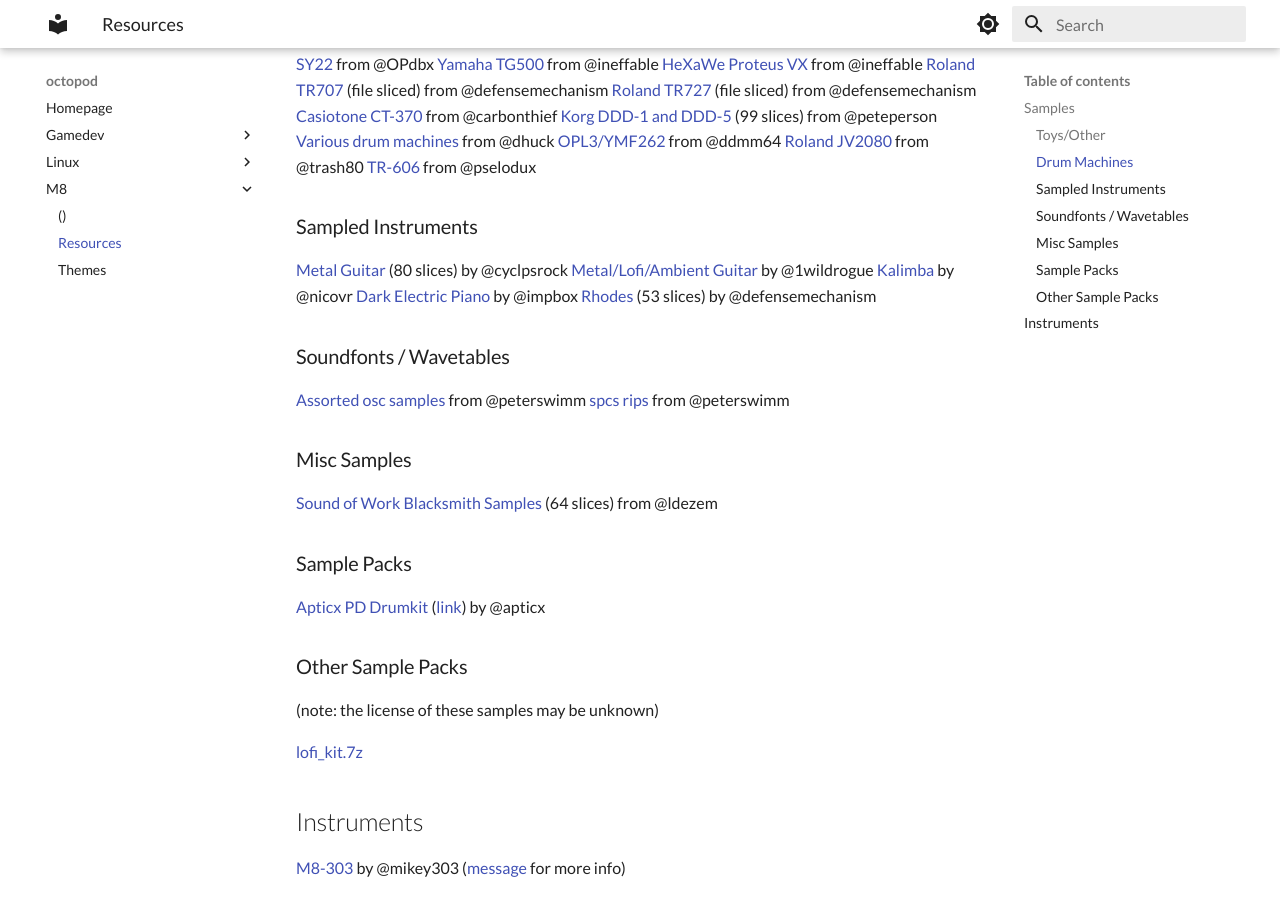
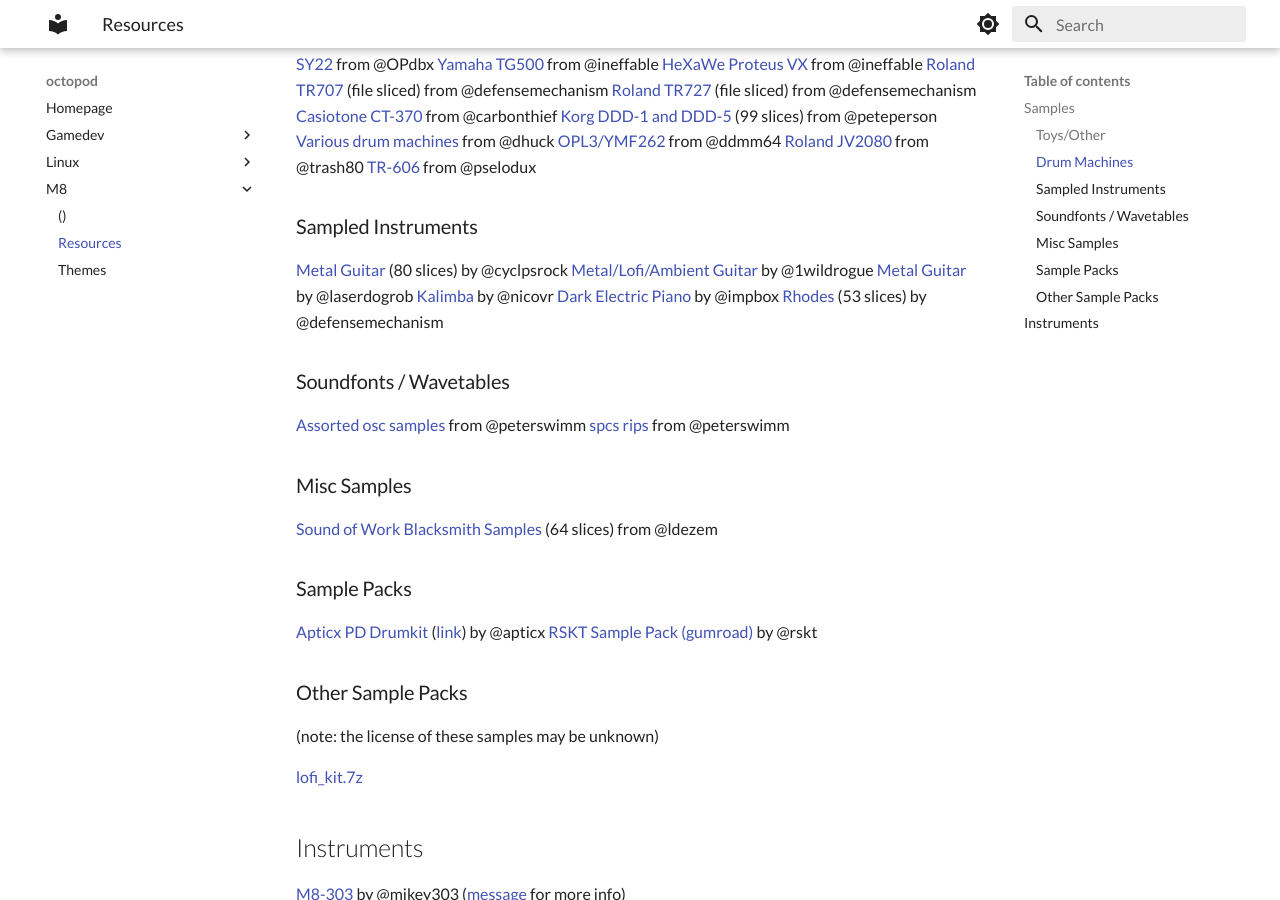
Before and after one commit to bakana808/mkdocs, an MkDocs documentation site: the page built from docs/m8/resources.md, in a window 1280 px wide and 900 px high, scrolled down 540 px. Built offline with MkDocs 1.6.1 and Material for MkDocs 9.7.7, drawn with Linux system fonts in a browser that asks for light colours.

Commit message:
vault backup: 2024-02-27 00:35:16

```diff
--- a/docs/m8/resources.md
+++ b/docs/m8/resources.md
@@ -38,6 +38,7 @@
 
 [Metal Guitar](https://cdn.discordapp.com/attachments/754405144325521530/1206487338566549536/FREEWAREFYIGTR_80.wav?ex=65eea4e4&is=65dc2fe4&hm=03e435c7bc8118cba3572e745f22251fe335783dda396fce6d02c66970126599&) (80 slices) by @cyclpsrock
 [Metal/Lofi/Ambient Guitar](https://cdn.discordapp.com/attachments/754405144325521530/1040612642114510960/1wildrogue_guitar.zip?ex=65eb0c8b&is=65d8978b&hm=c8faef75634c72db29ab5dd561a0adfe4e88bd2b5d9dc2b9875494434f39f080&) by @1wildrogue
+[Metal Guitar](https://www.dropbox.com/s/g8kyql20a8v5yd7/M8%20Metal.zip?dl=0) by @laserdogrob
 [Kalimba](https://cdn.discordapp.com/attachments/754405144325521530/964356931663827004/Kalimba-Cmaj-SLICE_17.wav?ex=65ea7ce1&is=65d807e1&hm=e3473da153c5bf2ccd9323ad75a6375cc8d100c59997b1034307e31a3886579c&) by @nicovr
 [Dark Electric Piano](https://cdn.discordapp.com/attachments/754405144325521530/936601300353830982/dark_epiano_soft84m.wav?ex=65eb06ef&is=65d891ef&hm=9b4541d5ed647d16c6ff85681a794925667777c818a98be12de9c4621a1964bb&) by @impbox
 [Rhodes](https://cdn.discordapp.com/attachments/754405144325521530/901252785398501386/rhodes53slices.wav.7z?ex=65eba110&is=65d92c10&hm=a719a7594ed2cf4387ded6f3f05199334449a6ffb8be7063f834567c90759746&) (53 slices) by @defensemechanism
@@ -54,6 +55,7 @@
 ### Sample Packs
 
 [Apticx PD Drumkit](https://cdn.discordapp.com/attachments/754405144325521530/1049678318334652467/apt_pd_drumkit.zip?ex=65e71d9d&is=65d4a89d&hm=cf4f3ee38f39705a388a2a32c8cf78d76c3f30f8643ab880156868cded702f1d&) ([link](https://apticx.gumroad.com/l/apt_pd_drumkit)) by @apticx
+[RSKT Sample Pack (gumroad)](https://rskt.gumroad.com/l/rsktsamplepack) by @rskt
 
 
 ### Other Sample Packs
```
